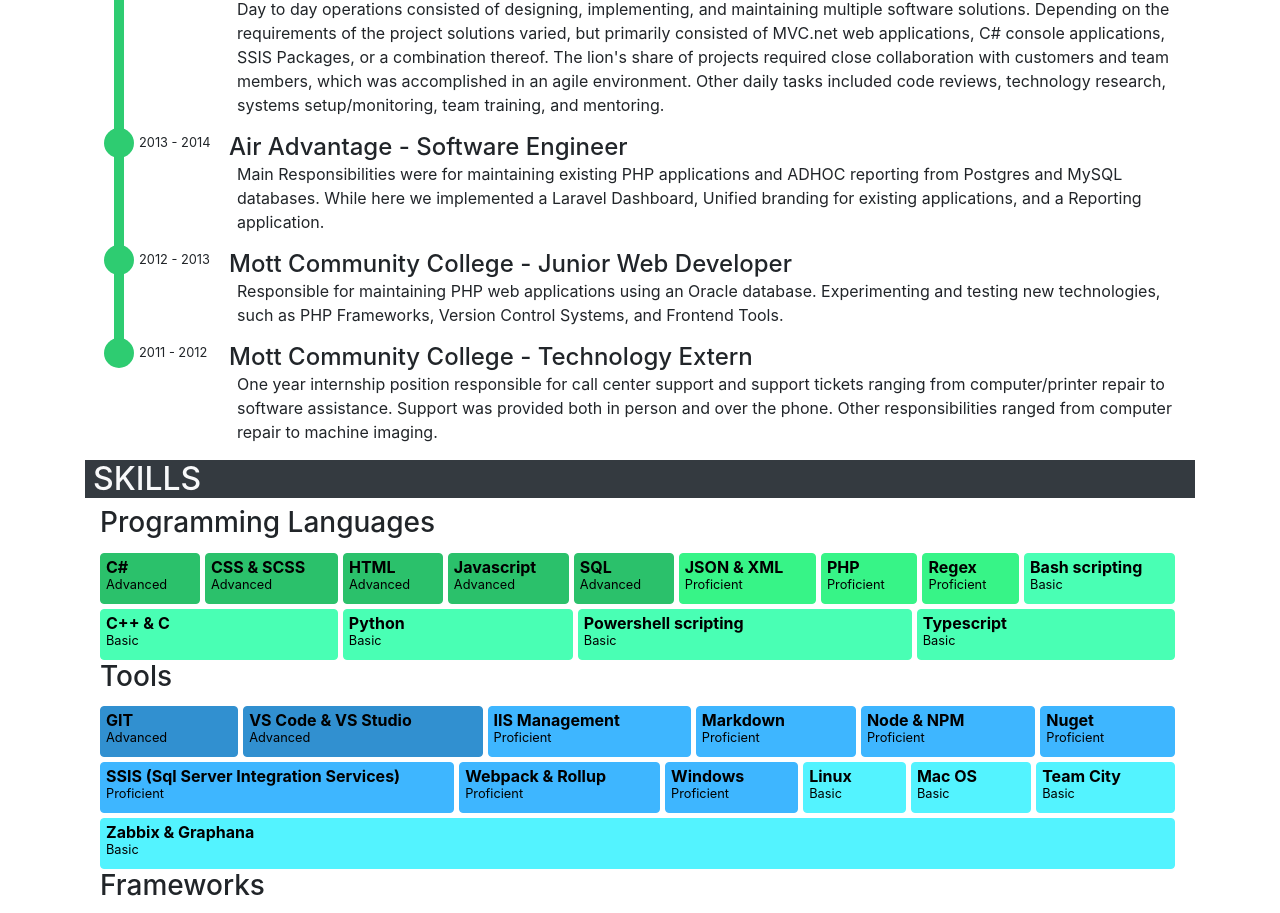
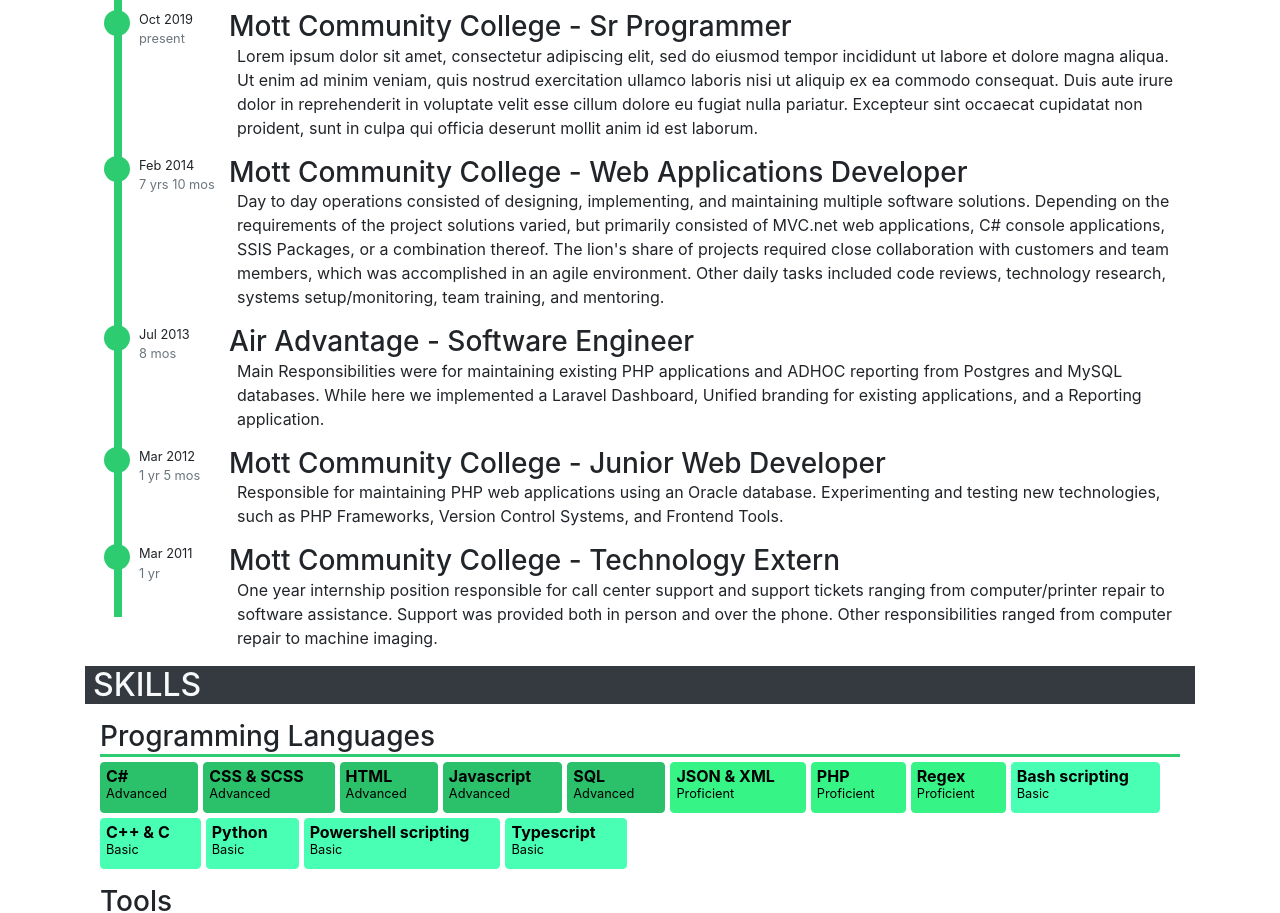
Before and after one commit to rossdomke/resume, a plain HTML site: page index.html in a window 1280 px wide. Shown: the part 435-1348 px from the top of the page. Drawn offline with nearby package versions, Linux system fonts and the light colour scheme.

Commit message:
adding objective, tweaking  look and feel a bit

```diff
--- a/data.json
+++ b/data.json
@@ -1,45 +1,61 @@
 {
   "name":"Ross Domke",
   "title":"Sr Programmer",
+  "objective":"Lorem ipsum dolor sit amet, consectetur adipiscing elit, sed do eiusmod tempor incididunt ut labore et dolore magna aliqua. Ut enim ad minim veniam, quis nostrud exercitation ullamco laboris nisi ut aliquip ex ea commodo consequat. Duis aute irure dolor in reprehenderit in voluptate velit esse cillum dolore eu fugiat nulla pariatur. Excepteur sint occaecat cupidatat non proident, sunt in culpa qui officia deserunt mollit anim id est laborum.",
   "jobs": [
     {
       "employer":"Mott Community College",
       "location":"Flint, MI",
       "title":"Sr Programmer",
-      "startDate":"2018",
-      "endDate":"now()",
-      "description":"I do it all I swear. You need it I do it. SQL work? done. Front end coding? EZPZ. You need a utility that runs daily? What flavor you want, node.js, batch script, power shell, c# utility. I can do it all and more. You need servers spun up with a script? I'm your man. Want that in AWS? I can do that too. Need a build pipeline? Don't worry about it. Do I do any of this at Mott? Hell no, are you kidding? I don't have the time or resources to implement my dreams."
+      "startYear":"2019",
+      "startMonth":"Oct",
+      "endYear":"",
+      "endMonth":"",
+      "positionLength": "present",
+      "description":"Lorem ipsum dolor sit amet, consectetur adipiscing elit, sed do eiusmod tempor incididunt ut labore et dolore magna aliqua. Ut enim ad minim veniam, quis nostrud exercitation ullamco laboris nisi ut aliquip ex ea commodo consequat. Duis aute irure dolor in reprehenderit in voluptate velit esse cillum dolore eu fugiat nulla pariatur. Excepteur sint occaecat cupidatat non proident, sunt in culpa qui officia deserunt mollit anim id est laborum."
     },
     {
       "employer":"Mott Community College",
       "location":"Flint, MI",
       "title":"Web Applications Developer",
-      "startDate":"2014",
-      "endDate":"2018",
+      "startYear":"2014",
+      "startMonth":"Feb",
+      "endYear":"2019",
+      "endMonth":"Oct",
+      "positionLength": "7 yrs 10 mos",
       "description":"Day to day operations consisted of designing, implementing, and maintaining multiple software solutions. Depending on the requirements of the project solutions varied, but primarily consisted of MVC.net web applications, C# console applications, SSIS Packages, or a combination thereof. The lion's share of projects required close collaboration with customers and team members, which was accomplished in an agile environment. Other daily tasks included code reviews, technology research, systems setup/monitoring, team training, and mentoring."
     },
     {
       "employer":"Air Advantage",
       "location":"Frankenmuth, MI",
       "title":"Software Engineer",
-      "startDate":"2013",
-      "endDate":"2014",
+      "startYear":"2013",
+      "startMonth":"Jul",
+      "endYear":"2014",
+      "endMonth":"Feb",
+      "positionLength": "8 mos",
       "description":"Main Responsibilities were for maintaining existing PHP applications and ADHOC reporting from Postgres and MySQL databases. While here we implemented a Laravel Dashboard, Unified branding for existing applications, and a Reporting application."
     },
     {
       "employer":"Mott Community College",
       "location":"Flint, MI",
       "title":"Junior Web Developer",
-      "startDate":"2012",
-      "endDate":"2013",
+      "startYear":"2012",
+      "startMonth":"Mar",
+      "endYear":"2013",
+      "endMonth":"Jul",
+      "positionLength": "1 yr 5 mos",
       "description":" Responsible for maintaining PHP web applications using an Oracle database. Experimenting and testing new technologies, such as PHP Frameworks, Version Control Systems, and Frontend Tools."
     },
     {
       "employer":"Mott Community College",
       "location":"Flint, MI",
       "title":"Technology Extern",
-      "startDate":"2011",
-      "endDate":"2012",
+      "startYear":"2011",
+      "startMonth":"Mar",
+      "endYear":"2012",
+      "endMonth":"Mar",
+      "positionLength": "1 yr",
       "description":" One year internship position responsible for call center support and support tickets ranging from computer/printer repair to software assistance. Support was provided both in person and over the phone. Other responsibilities ranged from computer repair to machine imaging."
     }
   ],
--- a/index.html
+++ b/index.html
@@ -25,15 +25,27 @@
         <h5 class="lead text-uppercase pt-1">{{resume.title}}</h5>
       </div>
     </div>
-
+    <!-- OBJECTIVE CONTAINER -->
+    <div class="container" v-if="resume.objective">
+      <h2 class="text-light bg-dark px-2">OBJECTIVE</h2>
+      <div class="col-10 mx-auto">
+        <p>{{resume.objective}}</p>
+      </div>
+    </div>
     <!-- EMPLOYMENT CONTAINER -->
     <div class="container" v-if="resume.jobs.length > 0">
       <h2 class="text-light bg-dark px-2">EMPLOYMENT</h2>
       <div class="timeline pl-4 col-12 mt-2">
+        <div class="date">
+          <br/>
+        </div>
         <div class="date" v-for="job in resume.jobs">
-          <small class="date-label">{{job.startDate}} - {{job.endDate}}</small>
+          <small class="date-label">
+            {{job.startMonth}} {{job.startYear}}<br/>
+            <span class="text-secondary">{{job.positionLength}}</span>
+          </small>
           <div class="date-text">
-            <h4 class="mb-0">{{job.employer}} - {{job.title}}</h4>
+            <h3 class="mb-0">{{job.employer}} - {{job.title}}</h3>
             <p class="pl-2 pb-3">{{job.description}}</p>
           </div>
         </div>
@@ -42,9 +54,9 @@
     <!-- SKILLS CONTAINER -->
     <div class="container" v-if="resume.experience.length > 0">
       <h2 class="text-light bg-dark px-2">SKILLS</h2>
-      <div class="col-12 d-flex flex-wrap" v-for="category in resume.experienceCategories">
-        <h3 class="w-100">{{category.display}}</h3>
-        <div class="skill-pill flex-fill" :style="getExperienceStyle(category, skill)"
+      <div class="col-12 d-flex flex-wrap mt-3" v-for="category in resume.experienceCategories">
+        <h3 class="w-100 pb-0 mb-0" :style="'border-bottom: solid 3px ' + category.bgColor">{{category.display}}</h3>
+        <div class="skill-pill" :style="getExperienceStyle(category, skill)"
           v-for="skill in getExperience(category.key)">
           <b>{{skill.title}}</b><br />
           <small>{{skill.proficiency}}</small>
--- a/style.css
+++ b/style.css
@@ -4,7 +4,7 @@
 
 .timeline>.date::before {
   content: '';
-  width: 10px;
+  width: 8px;
   position: absolute;
   top: 0;
   left: 5px;
@@ -23,16 +23,16 @@
 }
 
 .timeline>.date:last-child::before {
-  height: 0%;
+  height: 60%;
 }
 
 .date>.date-label::before {
   content: '';
-  width: 30px;
-  height: 30px;
+  width: 26px;
+  height: 26px;
   background-color: #2ecc71;
   position: absolute;
-  top: -5px;
+  top: 0px;
   left: -35px;
   border-radius: 50%;
 }
```
